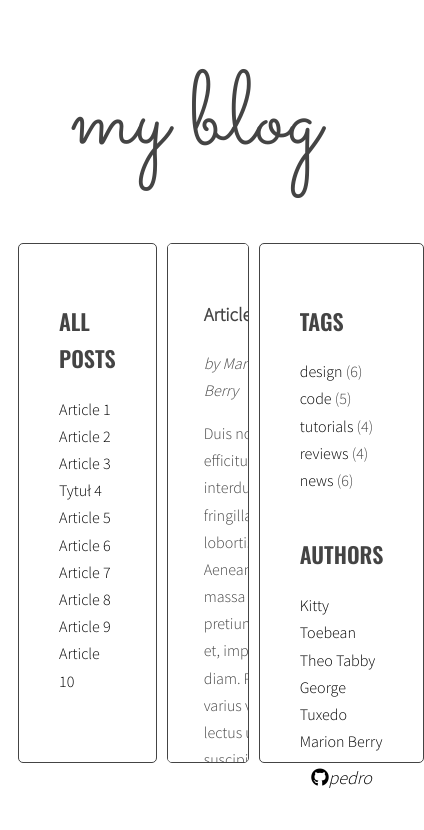
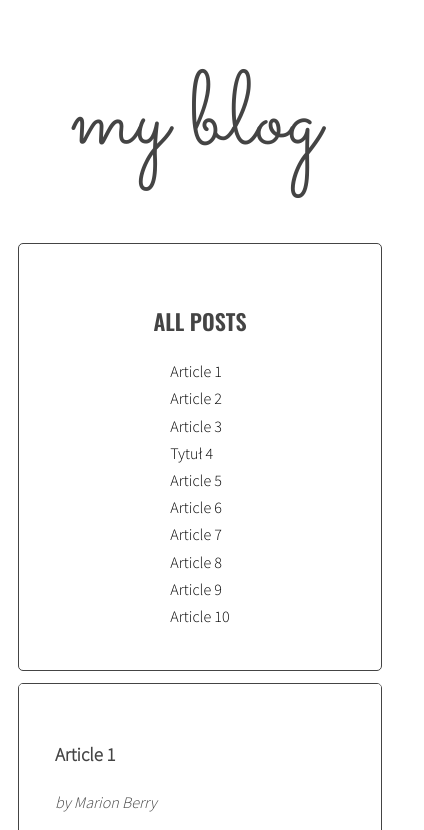
Before and after one commit to PedroPLCode/5.javascript-blog, a website: page index.html in a window 390 px wide. Shown: the top 830 px of the page, 424 px wide, since content can reach past the window. Drawn offline with nearby package versions, Linux system fonts and the light colour scheme.

Commit message:
Add css resposive styles

```diff
--- a/sass/style.scss
+++ b/sass/style.scss
@@ -48,7 +48,7 @@ body {
 /* Layout */
 
 .wrapper {
-  height: 520px;
+  height: 100%;
   display: flex;
   margin-left: 10px;
 }
@@ -136,6 +136,12 @@ overflow-x: hidden;
 overflow-y: auto;
 }
 
+/*
+.posts::-webkit-scrollbar {
+  overflow-y: auto;
+}
+*/
+
 .post {
   position: absolute;
   padding: 36px;
@@ -168,6 +174,7 @@ overflow-y: auto;
 footer {
   width: 100%;
   height: 28px;
+  padding-top: 4px;
   display: flex;
   justify-content: flex-end;
   align-items: flex-start;
@@ -198,3 +205,31 @@ footer {
     background-color: lightgreen;
   }
 }
+
+/* Media - mobile phone screens */
+
+@media (min-width: 200px) and (max-width: 767px) {
+
+.wrapper {
+  flex-direction: column;
+  gap: 12px;
+  height: 1500px;
+}
+
+.sidebar {
+  width: 100%;
+  display: flex;
+  flex-direction: column;
+  justify-content: center;
+  align-items: center;
+}
+
+.posts {
+  width: 100%;
+}
+
+footer {
+  justify-content: center;
+}
+
+}
```
Also changed, not shown: css/style.css, 1 other file.
